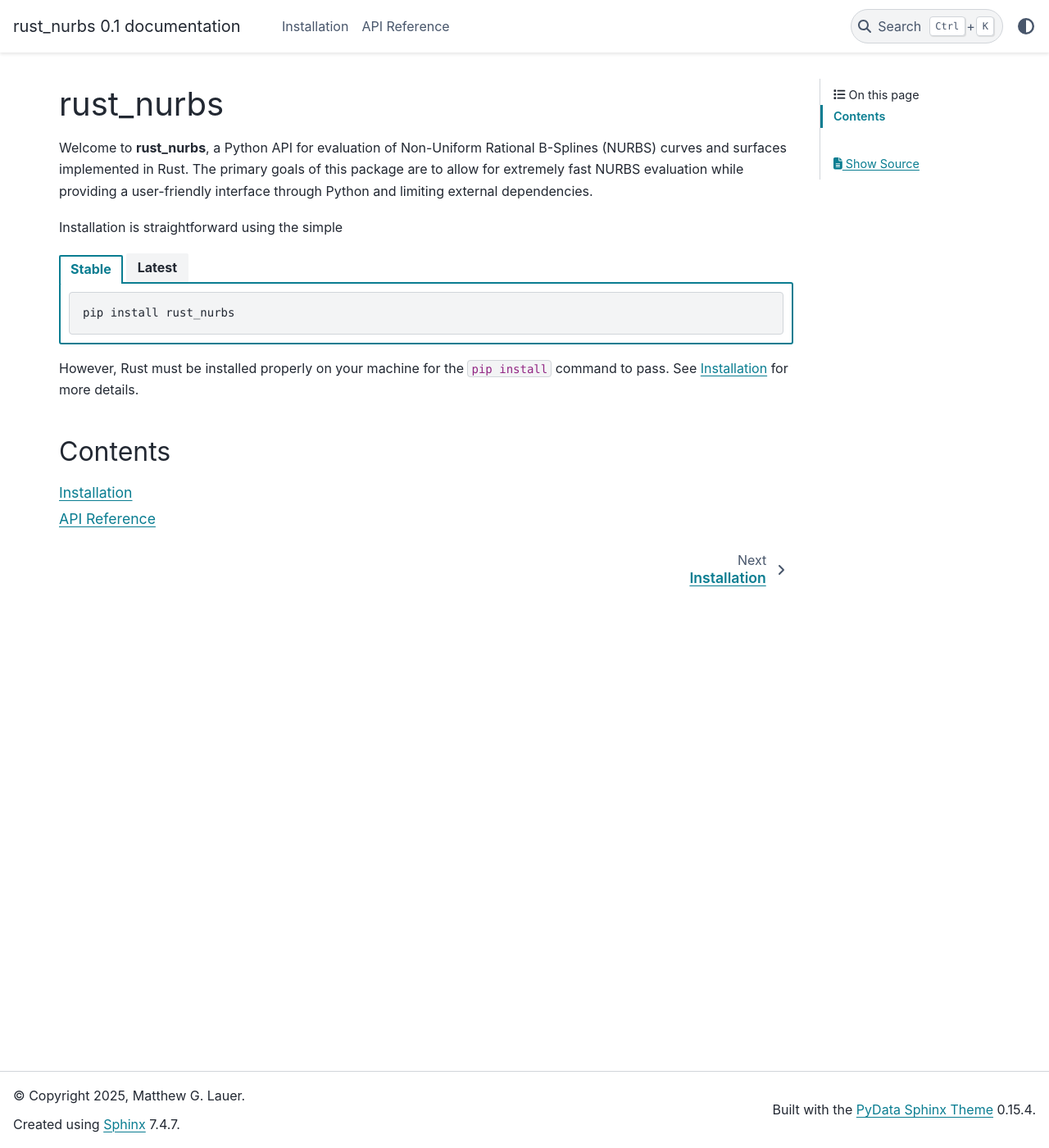
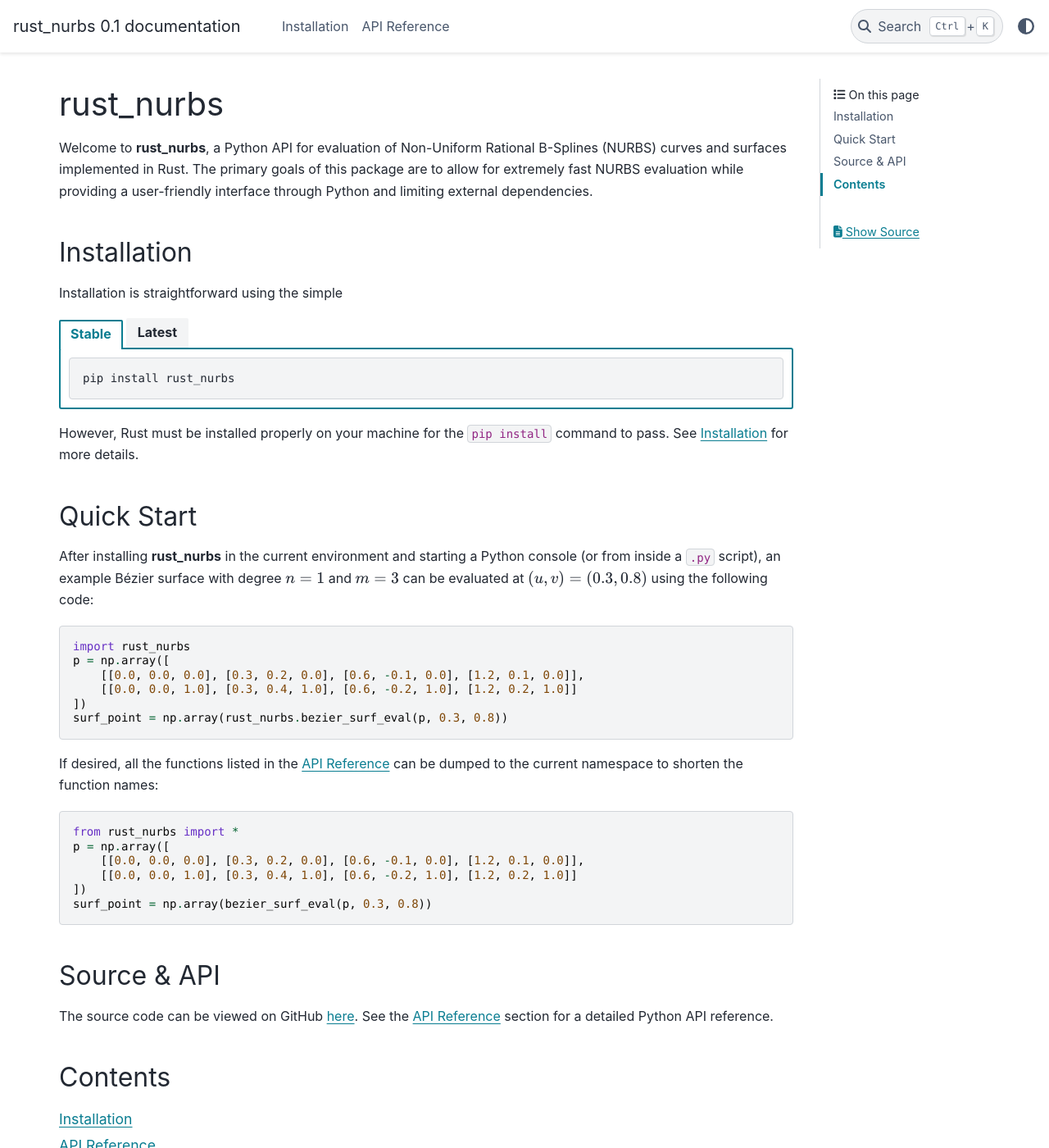
Before and after one commit to mlau154/rust_nurbs, a Sphinx documentation site: the page built from docs/source/index.rst, in a window 1280 px wide and 1400 px high. Shown: the whole window at 82% size. Built offline with Sphinx 7.4.7 and the PyData theme 0.15.4, drawn with Linux system fonts in a browser that asks for light colours; pages that are not in the unit, such as notebooks, are missing from menus.

Commit message:
Updated docs

```diff
--- a/docs/source/api.rst
+++ b/docs/source/api.rst
@@ -1,3 +1,5 @@
+.. _api:
+
 =============
 API Reference
 =============
--- a/docs/source/index.rst
+++ b/docs/source/index.rst
@@ -2,6 +2,9 @@ rust_nurbs
 ==========
 
 Welcome to **rust_nurbs**, a Python API for evaluation of Non-Uniform Rational B-Splines (NURBS) curves and surfaces implemented in Rust. The primary goals of this package are to allow for extremely fast NURBS evaluation while providing a user-friendly interface through Python and limiting external dependencies.
+
+Installation
+------------
 
 Installation is straightforward using the simple
 
@@ -24,7 +27,35 @@ Installation is straightforward using the simple
 However, Rust must be installed properly on your machine for the ``pip install`` command to pass. See :ref:`install`
 for more details.
 
+Quick Start
+-----------
 
+After installing **rust_nurbs** in the current environment and starting a Python console (or from inside a ``.py`` script), an example Bézier surface with degree :math:`n=1` and :math:`m=3` can be evaluated at :math:`(u,v) = (0.3, 0.8)` using the following code:
+
+.. code-block:: python
+
+    import rust_nurbs
+    p = np.array([
+        [[0.0, 0.0, 0.0], [0.3, 0.2, 0.0], [0.6, -0.1, 0.0], [1.2, 0.1, 0.0]],
+        [[0.0, 0.0, 1.0], [0.3, 0.4, 1.0], [0.6, -0.2, 1.0], [1.2, 0.2, 1.0]]
+    ])
+    surf_point = np.array(rust_nurbs.bezier_surf_eval(p, 0.3, 0.8))
+
+If desired, all the functions listed in the :ref:`api` can be dumped to the current namespace to shorten the function names:
+
+.. code-block:: python
+
+    from rust_nurbs import *
+    p = np.array([
+        [[0.0, 0.0, 0.0], [0.3, 0.2, 0.0], [0.6, -0.1, 0.0], [1.2, 0.1, 0.0]],
+        [[0.0, 0.0, 1.0], [0.3, 0.4, 1.0], [0.6, -0.2, 1.0], [1.2, 0.2, 1.0]]
+    ])
+    surf_point = np.array(bezier_surf_eval(p, 0.3, 0.8))
+
+Source & API
+------------
+
+The source code can be viewed on GitHub `here <https://github.com/mlau154/rust_nurbs/blob/main/src/lib.rs>`_. See the :ref:`api` section for a detailed Python API reference.
 
 
 Contents
```
